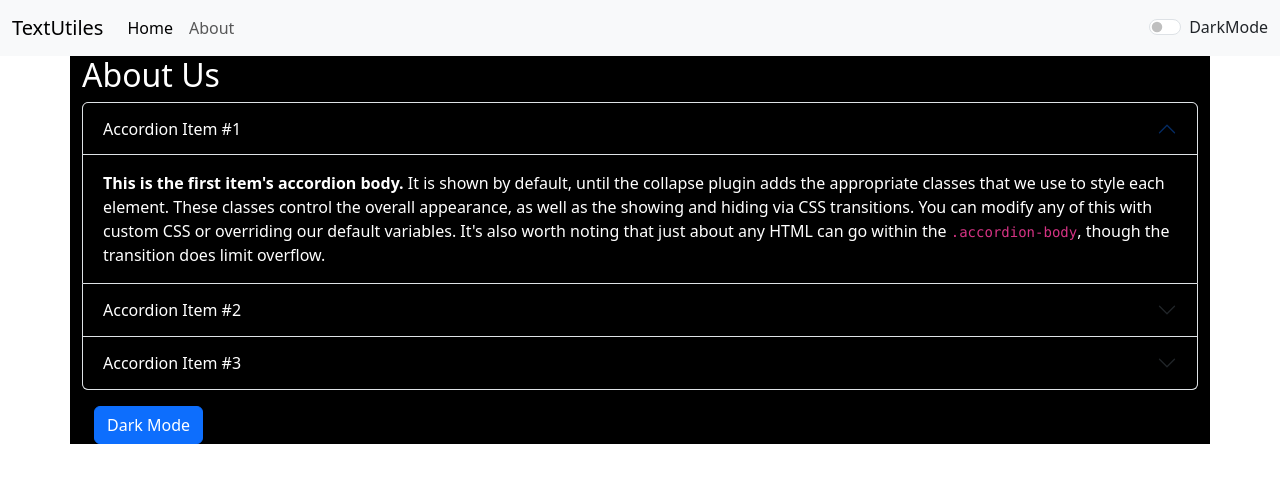
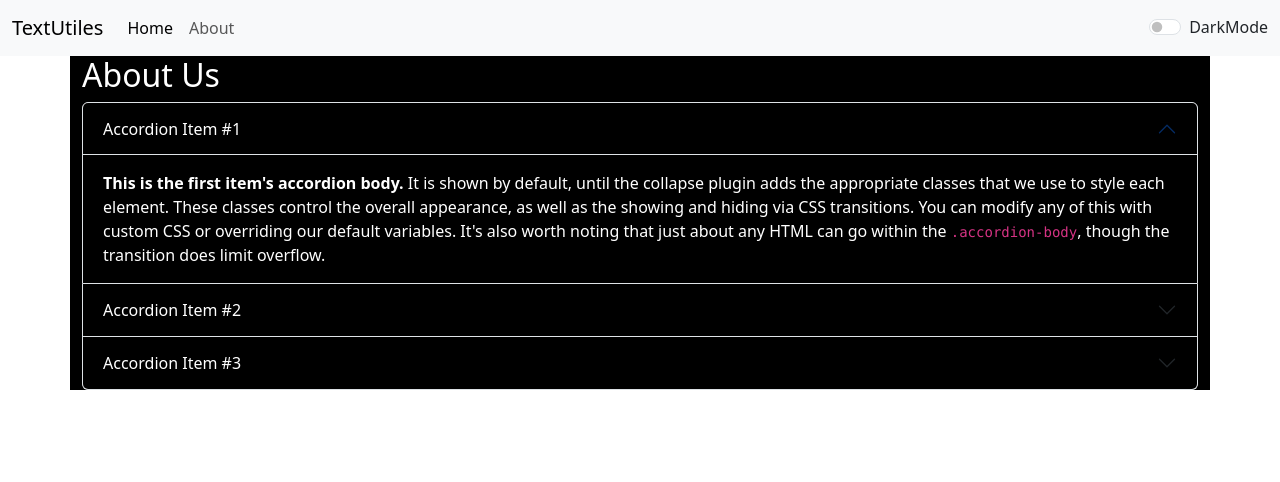
Before and after one commit to Ekansh-Bhushan/TextUtils, a React (Create React App) app in the folder project-app/: page /about in a window 1280 px wide. Shown: the top 482 px of the page. Built offline with nearby package versions, Linux system fonts and the light colour scheme.

Commit message:
some small changes in about

```diff
--- a/project-app/src/Components/About.js
+++ b/project-app/src/Components/About.js
@@ -2,29 +2,33 @@ import React, { useState } from 'react'
 
 export default function About() {
 
-    const [mystyle,setMyStyle] = useState({
+    const [mystyle] = useState({
         color: 'white',
         backgroundColor: 'black'
     })
+    // const [mystyle,setMyStyle] = useState({
+    //     color: 'white',
+    //     backgroundColor: 'black'
+    // })
 
-    const [btntext,setBtnText] = useState("Dark Mode")
+    // const [btntext,setBtnText] = useState("Dark Mode")
 
-    const toggleStyle =()=>{
-        if(mystyle.color === 'white'){
-            setMyStyle({
-                color: 'black',
-                backgroundColor: 'white'
-            })
-            setBtnText("Dark Mode")
-        }
-        else{
-            setMyStyle({
-                color: 'white',
-                backgroundColor: 'black'
-            })
-            setBtnText("Light Mode")
-        }
-    }
+    // const toggleStyle =()=>{
+    //     if(mystyle.color === 'white'){
+    //         setMyStyle({
+    //             color: 'black',
+    //             backgroundColor: 'white'
+    //         })
+    //         setBtnText("Dark Mode")
+    //     }
+    //     else{
+    //         setMyStyle({
+    //             color: 'white',
+    //             backgroundColor: 'black'
+    //         })
+    //         setBtnText("Light Mode")
+    //     }
+    // }
     return (
         <>
             <div className='container' style ={mystyle}>
@@ -67,9 +71,9 @@ export default function About() {
                         </div>
                     </div>
                 </div>
-                <div className="container my-3">
+                {/* <div className="container my-3">
                 <button type="button" onClick={toggleStyle} className="btn btn-primary">{btntext}</button>
-                </div>
+                </div> */}
             </div>
         </>
     )
```
